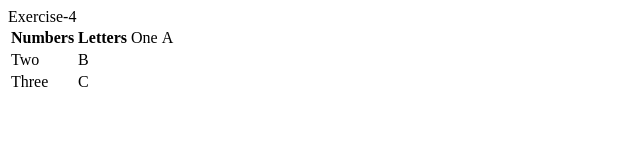
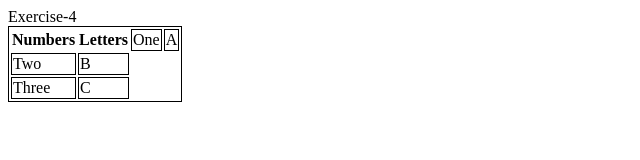
Before and after one commit to AmberM032001/exercise-4, a plain HTML site: page index.html in a window 1280 px wide. Shown: the whole page, without its empty margins (0-640 px from the left). Drawn offline with Linux system fonts and the light colour scheme.

Commit message:
changes to table

```diff
--- a/index.html
+++ b/index.html
@@ -10,6 +10,10 @@
     <meta name="author"
     content="Amber Miller"
     <title>Exercise-4</title>
+    <style>
+        table, td {border:1px solid black}
+
+    </style>
 
   </head>
 
```
